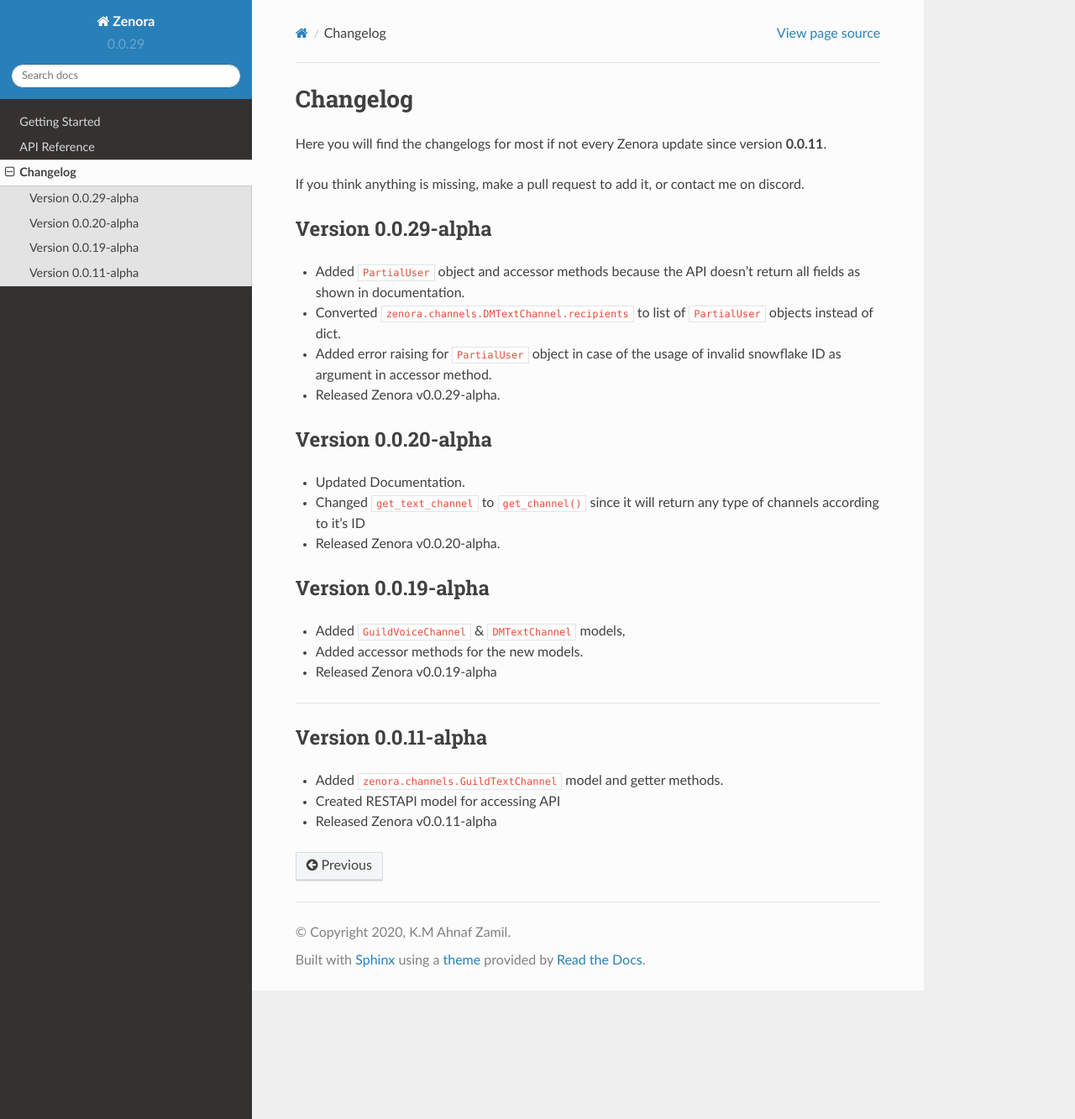
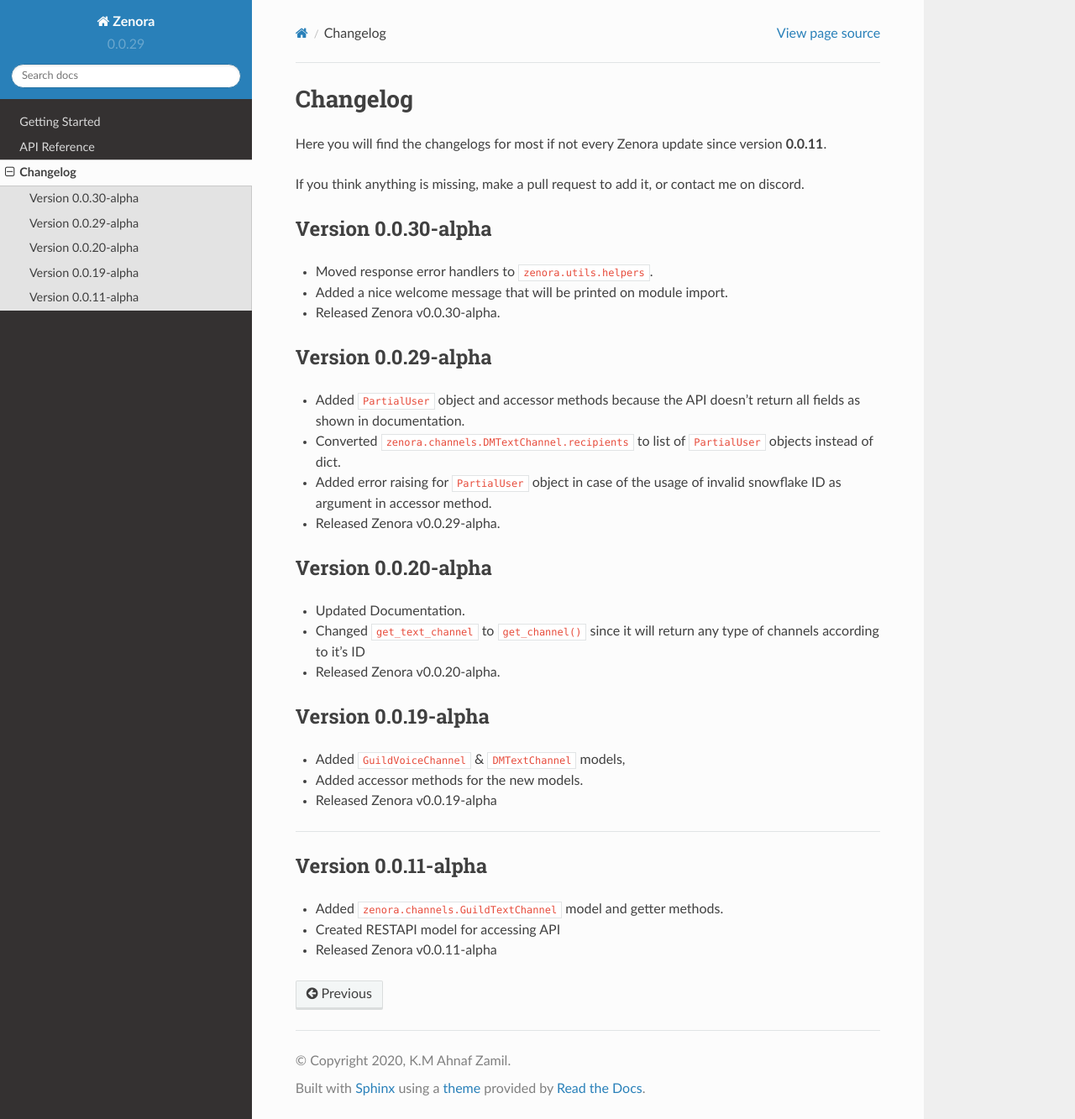
Before and after one commit to gauravndabhade/zenora, a Sphinx documentation site: the page built from docs/source/changelog.rst, in a window 1280 px wide and 1333 px high. Shown: the whole window at 84% size. Built offline with Sphinx 7.4.7 and the Read the Docs theme 2.0.0, drawn with Linux system fonts in a browser that asks for light colours.

Commit message:
fixed typo

```diff
--- a/docs/source/changelog.rst
+++ b/docs/source/changelog.rst
@@ -5,6 +5,15 @@
 Here you will find the changelogs for most if not every Zenora update since version **0.0.11**.
 
 If you think anything is missing, make a pull request to add it, or contact me on discord.
+
+Version 0.0.30-alpha
+====================
+
+- Moved response error handlers to ``zenora.utils.helpers``.
+
+- Added a nice welcome message that will be printed on module import.
+
+- Released Zenora v0.0.30-alpha.
 
 Version 0.0.29-alpha
 ====================
--- a/docs/source/index.rst
+++ b/docs/source/index.rst
@@ -35,6 +35,8 @@
 
 - `Starryguy#5682 <https://github.com/StarrMan303/>`_
 
+- `Hjacobs#9441 <https://github.com/MaksymKarunos>`_
+
 
 **Index:**
 
```
Also changed, not shown: 14 other files.
